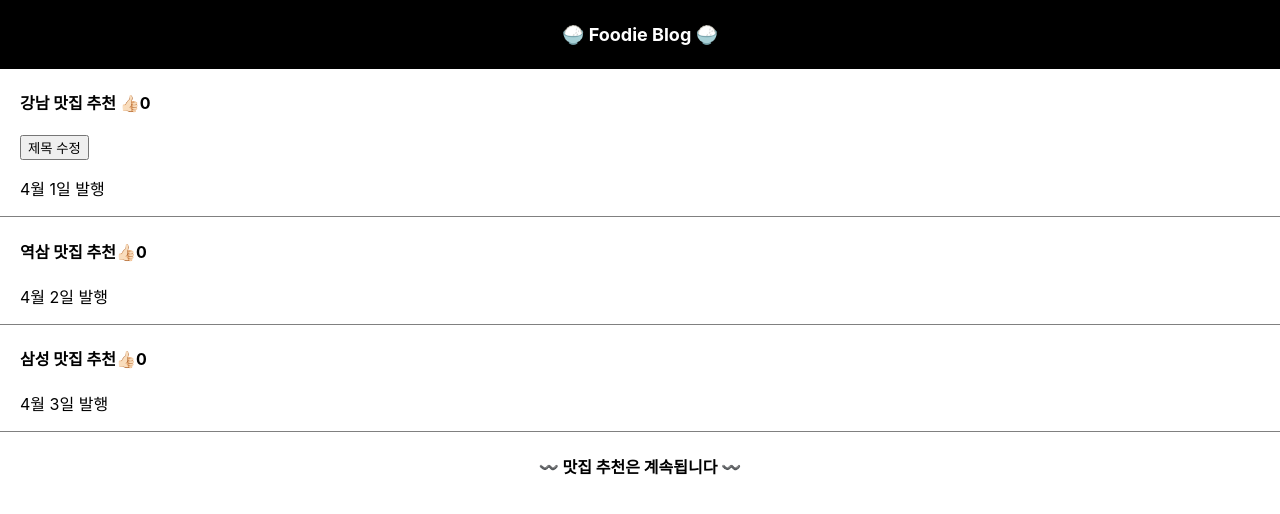
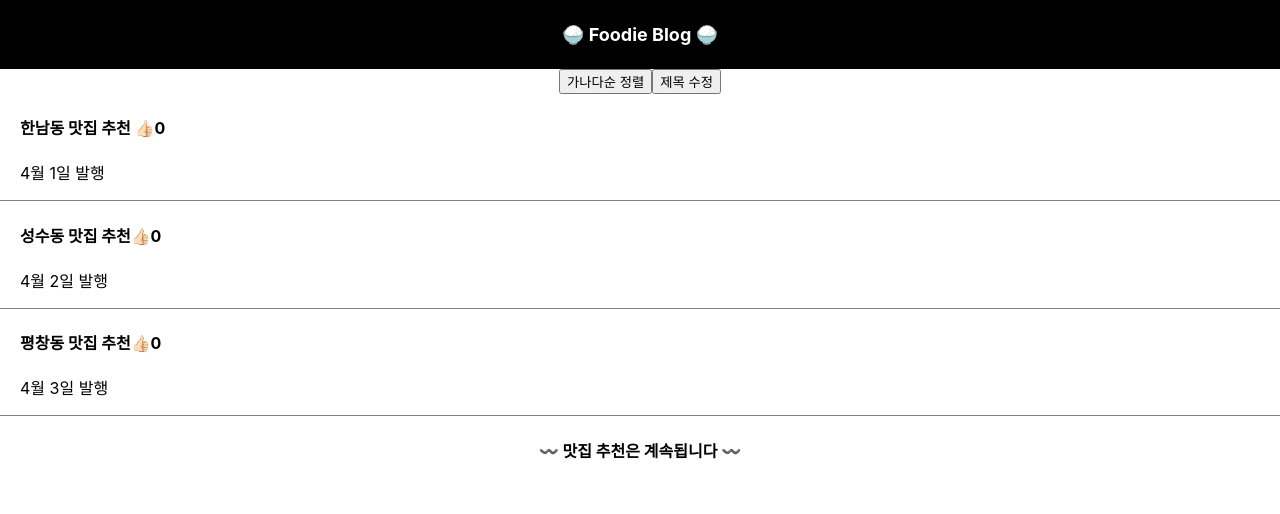
Before and after one commit to ella-yschoi/letsEat, a React (Create React App) app: page / in a window 1280 px wide. Shown: the top 514 px of the page. Built offline with nearby package versions, Linux system fonts and the light colour scheme.

Commit message:
feat: Add title sorting feature

```diff
--- a/src/App.js
+++ b/src/App.js
@@ -10,7 +10,7 @@ function App() {
   // 3. 만약 변수 사용하고 싶다면 let [a, b]
     // a는 state에 보관했던 자료가 나옴
     // b는 state 변경을 도와주는 함수이며, 이걸 써야 html 재렌더링이 잘 됨
-  let [title, setTitle] = useState(['강남 맛집 추천', '역삼 맛집 추천', '삼성 맛집 추천']);
+  let [title, setTitle] = useState(['한남동 맛집 추천', '성수동 맛집 추천', '평창동 맛집 추천']);
   let [thumb, setThumb] = useState(0);
 
   return (
@@ -21,6 +21,23 @@ function App() {
         <h4 style={ {color: 'white', fontSize: '18px'} }>🍚 Foodie Blog 🍚</h4>
       </div>
 
+      <button onClick={()=>{
+        let sortTitle = [...title];
+        sortTitle.sort();
+        setTitle(sortTitle);
+      }}>가나다순 정렬</button>
+
+      <button onClick={()=>{
+          // array, object 다룰 때 원본은 보존하는 것이 좋기에 변수 선언
+          // copy는 기존 state와 달라지지 않았기에 state 변경을 안해준 것
+          // array, object는 reference data type이라 그럼
+          // '[...]' -> 괄호를 벗겼다가 다시 씌워준 것이므로 독립적인 array 사본이므로 화살표도 달라짐
+          // => state가 array/object라면 독립적 copy(shallow copy)본을 만들어서 state 변경 함수에 넣어 주어야 함!
+          let editTitle = [...title];
+          editTitle[0] = '성수 맛집 추천'
+          setTitle(editTitle);
+        }}>제목 수정</button>
+
       {/* state는 갑자기 변경되면 state 쓰던 html은 자동으로 재렌더링 됨
         따라서 state는 변동시 자동으로 html에 반영되게 만들고 싶을 때 사용하기 */}
       {/* onClick={} 안에는 함수 이름을 넣어야 함 */}
@@ -30,13 +47,6 @@ function App() {
           // 다만, 기존 state === 변경 state -> 변경 X
           setThumb(thumb+1) }}>👍🏻</span>
         { thumb }</h4>
-
-        <button onClick={()=>{
-          // array, object 다룰 때 원본은 보존하는 것이 좋기에 변수 선언
-          let copy = [...title];
-          copy[0] = '성수 맛집 추천'
-          setTitle(copy);
-        }}>제목 수정</button>
         <p>4월 1일 발행</p>
       </div>
 
```
